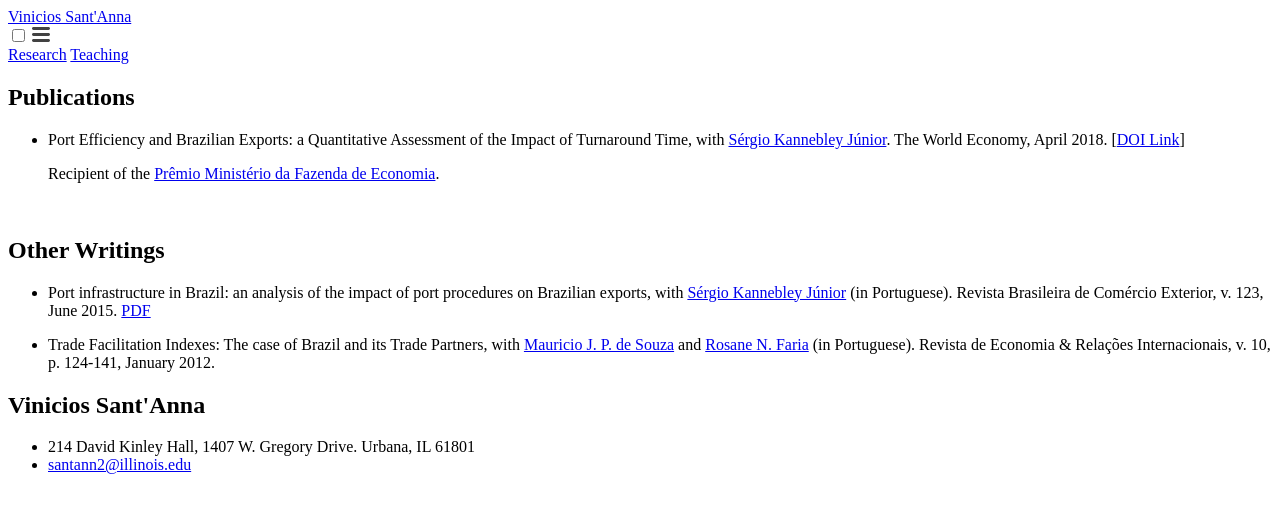
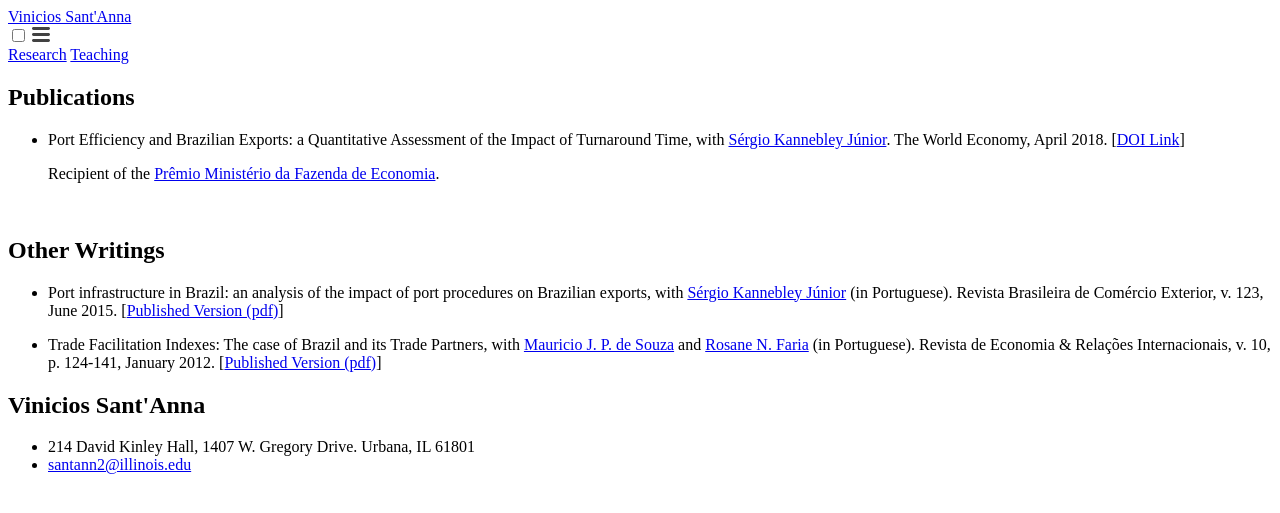
Before and after one commit to vpsantanna/vpsantanna.github.io, a Jekyll site: the page built from research.md, in a window 1280 px wide. Shown: the top 513 px of the page. Built offline with Jekyll 4.4.1, drawn with Linux system fonts in a browser that asks for light colours; a script that is not in the unit is left out.

Commit message:
Update research.md

```diff
--- a/research.md
+++ b/research.md
@@ -15,6 +15,6 @@ permalink: /research/
 
 # Other Writings
 
-- Port infrastructure in Brazil: an analysis of the impact of port procedures on Brazilian exports, with [Sérgio Kannebley Júnior](https://scholar.google.com.br/citations?user=dqFJND9idb0C&hl=en){:target="_blank"} (in Portuguese). Revista Brasileira de Comércio Exterior, v. 123, June 2015. [PDF](/files/research/123_VSSKJ.pdf){:target="_blank"}
+- Port infrastructure in Brazil: an analysis of the impact of port procedures on Brazilian exports, with [Sérgio Kannebley Júnior](https://scholar.google.com.br/citations?user=dqFJND9idb0C&hl=en){:target="_blank"} (in Portuguese). Revista Brasileira de Comércio Exterior, v. 123, June 2015. [[Published Version (pdf)](/files/research/123_VSSKJ.pdf){:target="_blank"}]
 
-- Trade Facilitation Indexes: The case of Brazil and its Trade Partners, with [Mauricio J. P. de Souza](https://scholar.google.com.br/citations?user=ceqK-1QAAAAJ&hl=en){:target="_blank"} and [Rosane N. Faria](https://scholar.google.com.br/citations?user=bnfF3IEAAAAJ&hl=en){:target="_blank"} (in Portuguese). Revista de Economia & Relações Internacionais, v. 10, p. 124-141, January 2012.
+- Trade Facilitation Indexes: The case of Brazil and its Trade Partners, with [Mauricio J. P. de Souza](https://scholar.google.com.br/citations?user=ceqK-1QAAAAJ&hl=en){:target="_blank"} and [Rosane N. Faria](https://scholar.google.com.br/citations?user=bnfF3IEAAAAJ&hl=en){:target="_blank"} (in Portuguese). Revista de Economia & Relações Internacionais, v. 10, p. 124-141, January 2012. [[Published Version (pdf)](/files/research/indicadores_facilitacao.pdf){:target="_blank"}]
```
